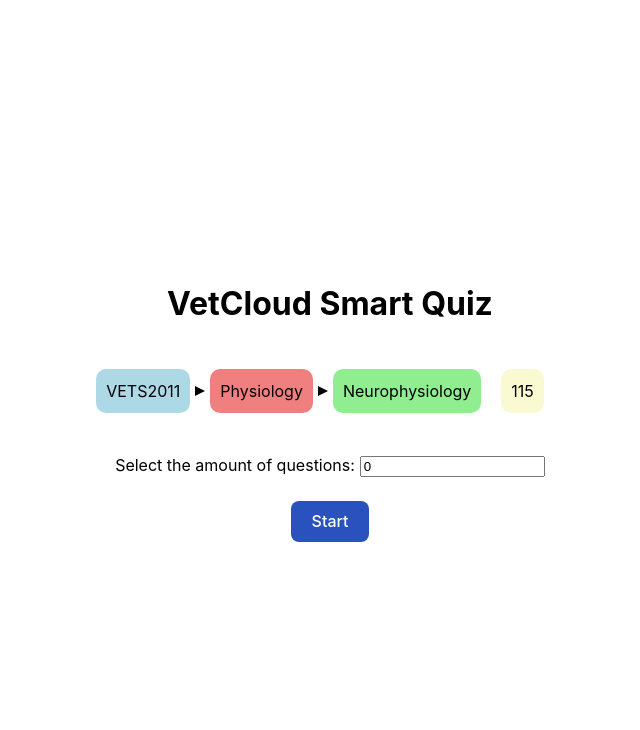
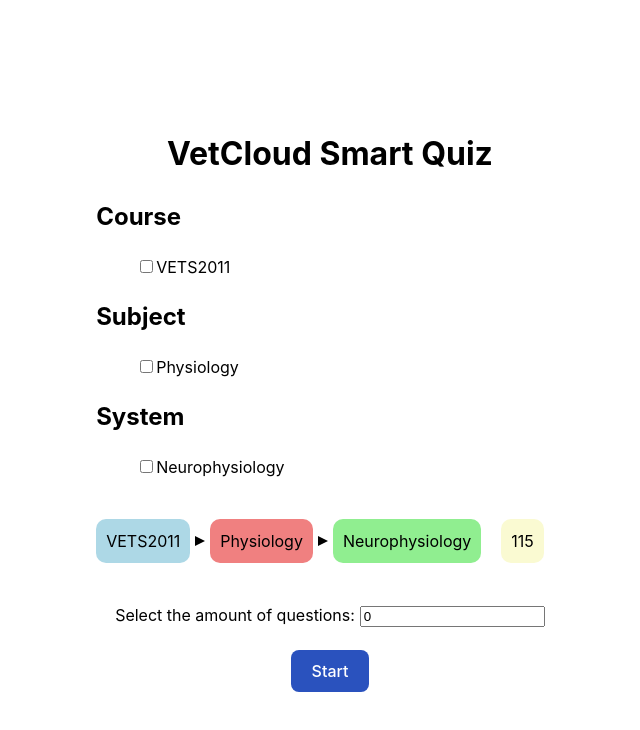
Before and after one commit to UQ-eLIPSE/crucible-components, a Vue app: page / in a window 1280 px wide. Shown: the top 730 px of the page, without its empty margins (310-950 px from the left). Built offline with nearby package versions, Linux system fonts and the light colour scheme.

Commit message:
Story/VETHUB-68 (#42)
* Added tags structure

* WIP

* Added base layer of the question filter

* Fix pr comments

---------

Co-authored-by: Anzah Khan <anzahkhan@protonmail.com>

```diff
--- /dev/null
+++ b/src/components/MCQ/MCQTagOptions.vue
@@ -0,0 +1,53 @@
+<template>
+  <div class="filter">
+    <div
+      v-for="[index, valueKeys] in Object.entries(filterSet)"
+      :key="index"
+      class="category"
+    >
+      <h2>{{ index }}</h2>
+      <ul>
+        <li
+          v-for="[key, val] in Object.entries(valueKeys)"
+          :key="key"
+          class="filter-options"
+        >
+          <input type="checkbox" /><label>{{ val }} </label>
+        </li>
+      </ul>
+    </div>
+  </div>
+</template>
+
+<script setup lang="ts">
+import { getAllQuestions } from "../DataAccessLayer";
+import { getUniquePropertyValues } from "../QuestionStore";
+const tagSet = getAllQuestions().flatMap((question) => question.tags);
+const filterSet = getUniquePropertyValues(tagSet);
+</script>
+
+<style>
+.filter {
+  text-align: left;
+  text-transform: capitalize;
+}
+.category {
+  margin-bottom: 20px;
+}
+li {
+  list-style-type: none;
+}
+label {
+  cursor: pointer;
+}
+
+@media screen and (max-width: 768px) {
+  .filter {
+    text-align: center;
+  }
+  .filter-options {
+    text-align: left;
+    margin-left: 20vw;
+  }
+}
+</style>
--- a/src/components/QuestionStore.ts
+++ b/src/components/QuestionStore.ts
@@ -1,4 +1,4 @@
-import { MCQuestion } from "@/types/MCQ";
+import { MCQuestion, tags } from "@/types/MCQ";
 import { getAllQuestions } from "./DataAccessLayer";
 
 /**
@@ -19,3 +19,23 @@ export const getQuestionsRandomly = (count: number) => {
   const shuffled = shuffleArray(allQuestions);
   return shuffled.slice(0, count);
 };
+
+export function getUniquePropertyValues(tagProps: tags[]) {
+  const uniqueValues = {
+    course: new Set(),
+    subject: new Set(),
+    system: new Set(),
+  };
+
+  for (const item of tagProps) {
+    uniqueValues.course.add(item.course);
+    uniqueValues.subject.add(item.subject);
+    uniqueValues.system.add(item.system);
+  }
+
+  return {
+    course: [...uniqueValues.course],
+    subject: [...uniqueValues.subject],
+    system: [...uniqueValues.system],
+  };
+}
--- a/src/components/StartPage.vue
+++ b/src/components/StartPage.vue
@@ -1,8 +1,11 @@
 <template>
   <div>
     <h1>VetCloud Smart Quiz</h1>
+    <MCQTagOptions />
     <div class="tags-display">
-      <div class="tag-container course"><p class="tag-text">VETS2011</p></div>
+      <div class="tag-container course">
+        <p class="tag-text">VETS2011</p>
+      </div>
       <div class="arrow"></div>
       <div class="tag-container subject">
         <p class="tag-text">Physiology</p>
@@ -31,6 +34,7 @@
 
 <script setup lang="ts">
 import { ref } from "vue";
+import MCQTagOptions from "@components/MCQ/MCQTagOptions.vue";
 const questionAmount = ref<number>(0);
 const emit = defineEmits(["start-quiz"]);
 
--- a/src/types/MCQ.d.ts
+++ b/src/types/MCQ.d.ts
@@ -5,7 +5,7 @@ export interface MCQQuiz {
 export interface MCQuestion {
   _id: { $oid: string };
   statement: string;
-  tags: tags[];
+  tags: tags;
   optionsList: MCQOptions[];
   link: string;
 }
```
Also changed, not shown: 1 other file (tests, documents, lock files or other folders).
